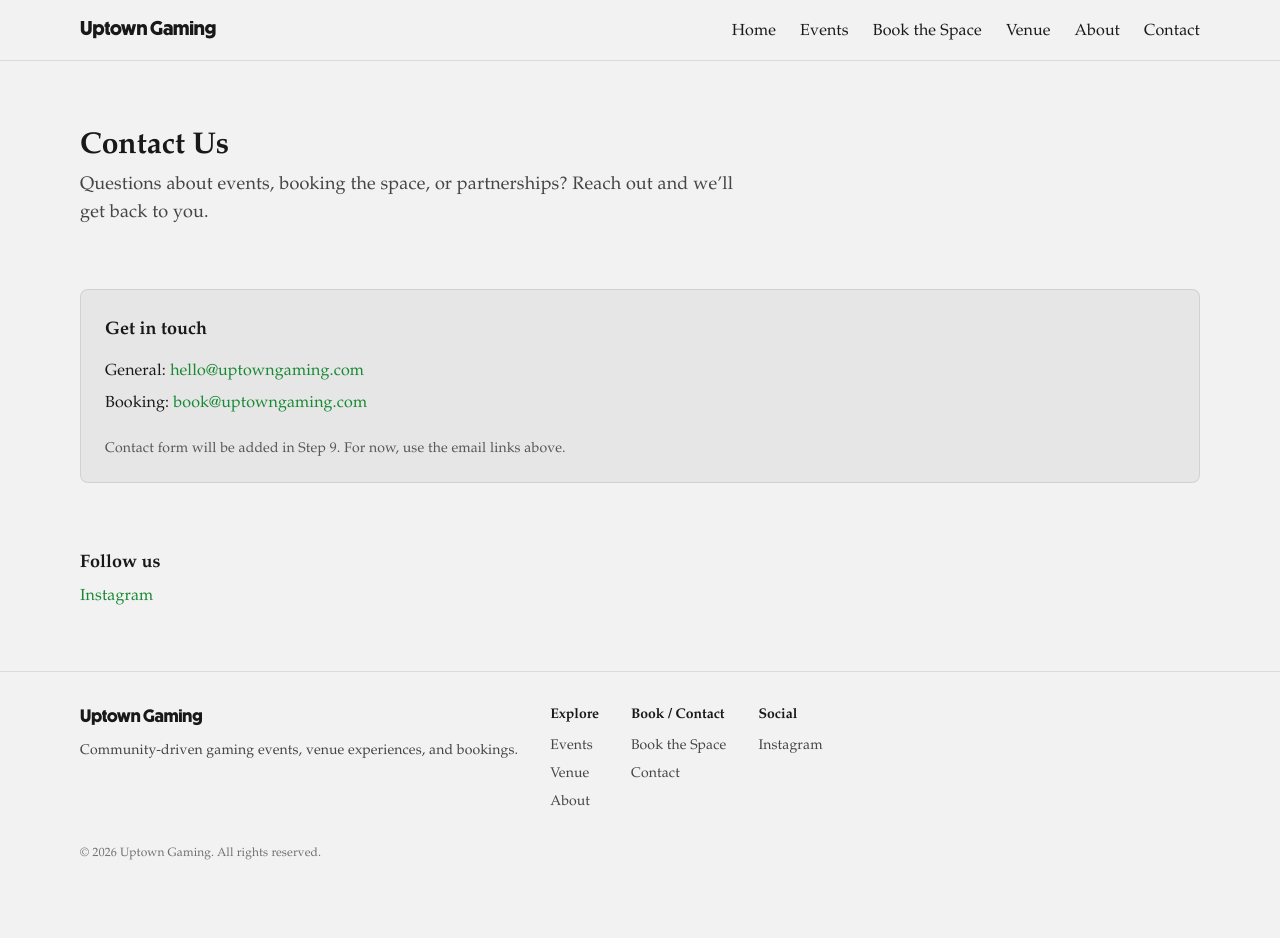
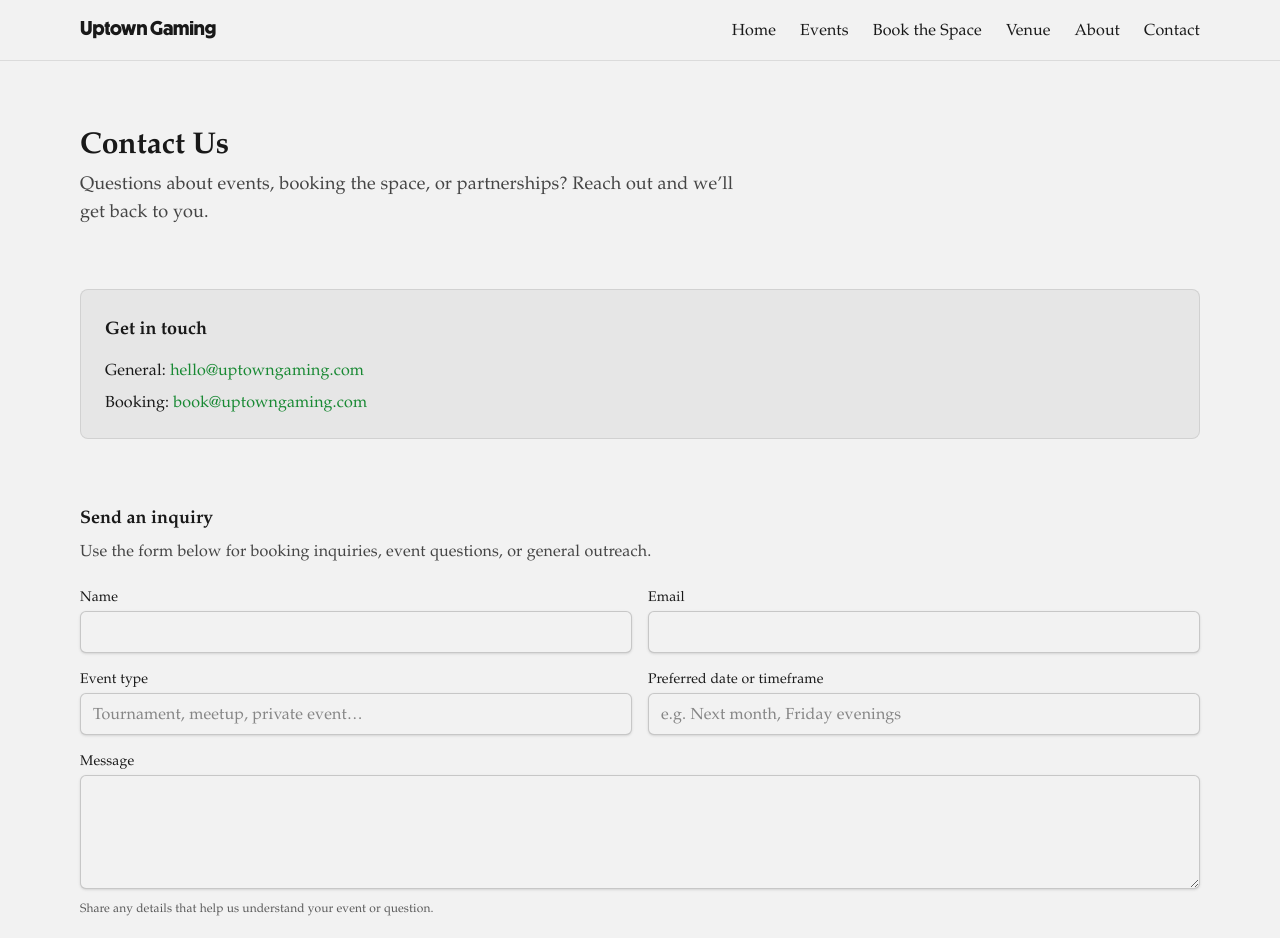
Before and after one commit to LRodriguez92/uptown-gaming, a Next.js app: page /contact in a window 1280 px wide. Shown: the top 938 px of the page. Before the commit the page ends 892 px from the top, so only its background shows below. Built offline with nearby package versions, Linux system fonts and the light colour scheme; no server answers.

Commit message:
Step 9: add ContactForm and wire booking/contact flow

```diff
--- a/app/contact/page.tsx
+++ b/app/contact/page.tsx
@@ -2,6 +2,7 @@ import { Container } from "@/components/ui/Container";
 import { SectionHeading } from "@/components/ui/SectionHeading";
 import { createPageMetadata } from "@/lib/metadata";
 import { siteConfig } from "@/config/site";
+import { ContactForm } from "@/components/forms/ContactForm";
 
 export const metadata = createPageMetadata({
   title: "Contact",
@@ -48,9 +49,20 @@ export default function ContactPage() {
                 </a>
               </li>
             </ul>
-            <p className="mt-6 text-sm text-(--foreground)/70">
-              Contact form will be added in Step 9. For now, use the email links above.
-            </p>
+          </div>
+        </Container>
+      </section>
+
+      <section aria-label="Contact form">
+        <Container className="pb-12 md:pb-16">
+          <h2 className="text-lg font-semibold text-(--foreground)">
+            Send an inquiry
+          </h2>
+          <p className="mt-2 text-(--foreground)/80">
+            Use the form below for booking inquiries, event questions, or general outreach.
+          </p>
+          <div className="mt-6">
+            <ContactForm />
           </div>
         </Container>
       </section>
--- /dev/null
+++ b/components/forms/ContactForm.tsx
@@ -0,0 +1,114 @@
+import { siteConfig } from "@/config/site";
+import { Button } from "@/components/ui/Button";
+import { cn } from "@/lib/utils";
+
+type ContactFormProps = {
+  className?: string;
+};
+
+/**
+ * Contact / booking inquiry form.
+ * COMPONENT_SPEC: BookingInquiryForm suggested fields; kept lightweight and email-based for MVP.
+ * No custom booking engine or backend; submits via mailto to the booking email.
+ */
+export function ContactForm({ className }: ContactFormProps) {
+  const action = `mailto:${siteConfig.contact.bookingEmail}`;
+
+  return (
+    <form
+      action={action}
+      method="POST"
+      className={cn("space-y-4", className)}
+    >
+      <div className="grid gap-4 md:grid-cols-2">
+        <div>
+          <label
+            htmlFor="name"
+            className="block text-sm font-medium text-(--foreground)"
+          >
+            Name
+          </label>
+          <input
+            id="name"
+            name="name"
+            required
+            autoComplete="name"
+            className="mt-1 w-full rounded-md border border-(--foreground)/20 bg-(--surface-light) px-3 py-2 text-(--foreground) shadow-sm focus:outline-none focus-visible:ring-2 focus-visible:ring-(--brand-accent) focus-visible:ring-offset-2"
+          />
+        </div>
+        <div>
+          <label
+            htmlFor="email"
+            className="block text-sm font-medium text-(--foreground)"
+          >
+            Email
+          </label>
+          <input
+            id="email"
+            name="email"
+            type="email"
+            required
+            autoComplete="email"
+            className="mt-1 w-full rounded-md border border-(--foreground)/20 bg-(--surface-light) px-3 py-2 text-(--foreground) shadow-sm focus:outline-none focus-visible:ring-2 focus-visible:ring-(--brand-accent) focus-visible:ring-offset-2"
+          />
+        </div>
+      </div>
+
+      <div className="grid gap-4 md:grid-cols-2">
+        <div>
+          <label
+            htmlFor="eventType"
+            className="block text-sm font-medium text-(--foreground)"
+          >
+            Event type
+          </label>
+          <input
+            id="eventType"
+            name="eventType"
+            placeholder="Tournament, meetup, private event…"
+            className="mt-1 w-full rounded-md border border-(--foreground)/20 bg-(--surface-light) px-3 py-2 text-(--foreground) shadow-sm focus:outline-none focus-visible:ring-2 focus-visible:ring-(--brand-accent) focus-visible:ring-offset-2"
+          />
+        </div>
+        <div>
+          <label
+            htmlFor="preferredDate"
+            className="block text-sm font-medium text-(--foreground)"
+          >
+            Preferred date or timeframe
+          </label>
+          <input
+            id="preferredDate"
+            name="preferredDate"
+            placeholder="e.g. Next month, Friday evenings"
+            className="mt-1 w-full rounded-md border border-(--foreground)/20 bg-(--surface-light) px-3 py-2 text-(--foreground) shadow-sm focus:outline-none focus-visible:ring-2 focus-visible:ring-(--brand-accent) focus-visible:ring-offset-2"
+          />
+        </div>
+      </div>
+
+      <div>
+        <label
+          htmlFor="message"
+          className="block text-sm font-medium text-(--foreground)"
+        >
+          Message
+        </label>
+        <textarea
+          id="message"
+          name="message"
+          required
+          rows={4}
+          className="mt-1 w-full rounded-md border border-(--foreground)/20 bg-(--surface-light) px-3 py-2 text-(--foreground) shadow-sm focus:outline-none focus-visible:ring-2 focus-visible:ring-(--brand-accent) focus-visible:ring-offset-2"
+        />
+        <p className="mt-1 text-xs text-(--foreground)/70">
+          Share any details that help us understand your event or question.
+        </p>
+      </div>
+
+      <div className="pt-2">
+        <Button type="submit">
+          Send inquiry
+        </Button>
+      </div>
+    </form>
+  );
+}
```
